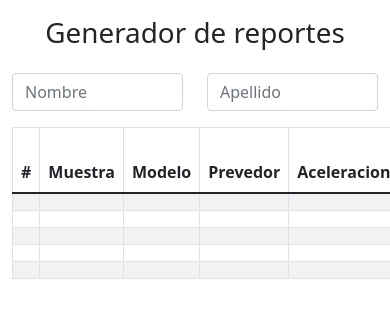
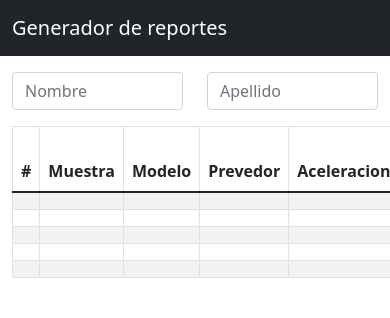
Before and after one commit to JoelBuenrostro/Generador-de-reportes, a React (Create React App) app: page / in a window 390 px wide. Shown: the top 318 px of the page. Built offline with nearby package versions, Linux system fonts and the light colour scheme.

Commit message:
REP-29 Cabecera responsiva
Cambio de cabecera a Menu de navegación responsivo

```diff
--- a/package.json
+++ b/package.json
@@ -1,5 +1,5 @@
 {
-  "name": "Generador de reportes",
+  "name": "generador-de-reportes",
   "version": "0.1.0",
   "private": true,
   "dependencies": {
--- a/src/components/Header.js
+++ b/src/components/Header.js
@@ -2,19 +2,19 @@ import React from 'react'
 
 //Componentes React-Bootstrap
 import Container from 'react-bootstrap/Container'
-import Row from 'react-bootstrap/Row'
-import Col from 'react-bootstrap/Col'
-
+import Navbar from 'react-bootstrap/Navbar'
+import Nav from 'react-bootstrap/Nav'
+import NavDropdown from 'react-bootstrap/NavDropdown'
 
 
 function Header() {
   return (
     <>
-      <Container fluid>
-        <Row className="mb-3 mt-3 text-center">
-          <Col><h1>Generador de reportes</h1></Col>
-        </Row>
-      </Container>
+      <Navbar collapseOnSelect expand="lg" bg="dark" variant="dark">
+        <Container>
+        <Navbar.Brand href="#home">Generador de reportes</Navbar.Brand>
+        </Container>
+      </Navbar>
     </>
   )
 }
```
Also changed, not shown: 1 other file (tests, documents, lock files or other folders).
